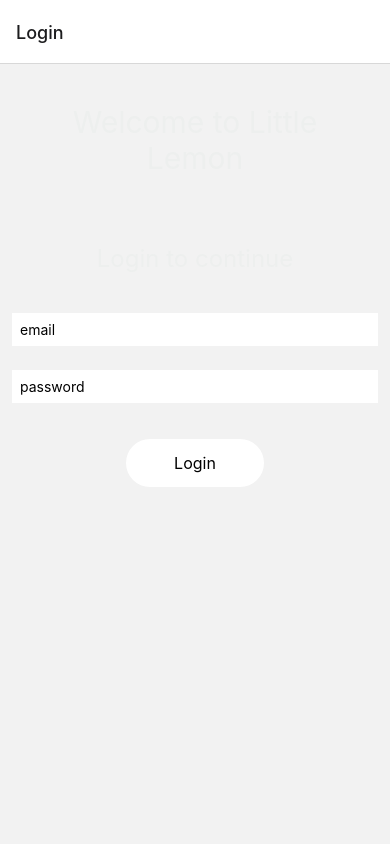
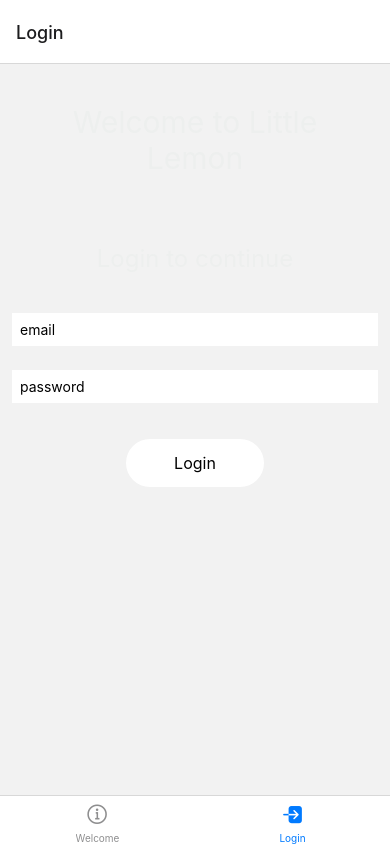
Before and after one commit to luka3216/react-native-1, a React Native app: screen /Login in a window 390 px wide. Built offline with nearby package versions, Linux system fonts and the light colour scheme.

Commit message:
Tab navigation

```diff
--- a/App.tsx
+++ b/App.tsx
@@ -9,16 +9,42 @@ import LoginScreen from "./components/LoginScreen";
 import WelcomeWithLogo from "./components/WelcomeWithLogo";
 import { NavigationContainer } from "@react-navigation/native";
 import { createNativeStackNavigator } from "@react-navigation/native-stack";
+import { createBottomTabNavigator } from "@react-navigation/bottom-tabs";
+import { Ionicons } from "@expo/vector-icons";
+import { IoniconsIconName } from "./lib/HelperTypes";
 
 const Stack = createNativeStackNavigator();
+const Tab = createBottomTabNavigator();
 
 export default function App() {
   return (
     <NavigationContainer>
-      <Stack.Navigator initialRouteName="Login">
-        <Stack.Screen name="Welcome" component={WelcomeWithLogo}></Stack.Screen>
-        <Stack.Screen name="Login" component={LoginScreen}></Stack.Screen>
-      </Stack.Navigator>
+      <Tab.Navigator
+        initialRouteName="Login"
+        screenOptions={({ route }) => ({
+          tabBarIcon: ({ focused, color, size }) => {
+            let iconName: IoniconsIconName;
+            if (route.name === "Welcome") {
+              if (focused) {
+                iconName = "ios-information-circle";
+              } else {
+                iconName = "ios-information-circle-outline";
+              }
+            } else if (route.name === "Login") {
+              if (focused) {
+                iconName = "ios-log-in";
+              } else {
+                iconName = "ios-log-in-outline";
+              }
+            }
+
+            return <Ionicons name={iconName} size={size} color={color} />;
+          },
+        })}
+      >
+        <Tab.Screen name="Welcome" component={WelcomeWithLogo}></Tab.Screen>
+        <Tab.Screen name="Login" component={LoginScreen}></Tab.Screen>
+      </Tab.Navigator>
     </NavigationContainer>
   );
 }
--- a/lib/HelperTypes.ts
+++ b/lib/HelperTypes.ts
@@ -1,3 +1,8 @@
 import type { createNativeStackNavigator } from "@react-navigation/native-stack";
+import type { Icon } from "@expo/vector-icons/build/createIconSet";
+import { Ionicons } from "@expo/vector-icons";
 
 export type ScreenFunctionComponent = ReturnType<Parameters<ReturnType<typeof createNativeStackNavigator>['Screen']>[0]['component'] & React.FunctionComponent>;
+
+type ExtractIcon<T> = T extends Icon<infer U, "ionicons"> ? U : never;
+export type IoniconsIconName = ExtractIcon<typeof Ionicons>;
--- a/package.json
+++ b/package.json
@@ -9,6 +9,8 @@
     "web": "expo start --web"
   },
   "dependencies": {
+    "@expo/vector-icons": "^13.0.0",
+    "@react-navigation/bottom-tabs": "^6.5.8",
     "@react-navigation/native": "^6.1.7",
     "@react-navigation/native-stack": "^6.9.13",
     "@types/react": "~18.0.27",
```
Also changed, not shown: 1 other file (tests, documents, lock files or other folders).
